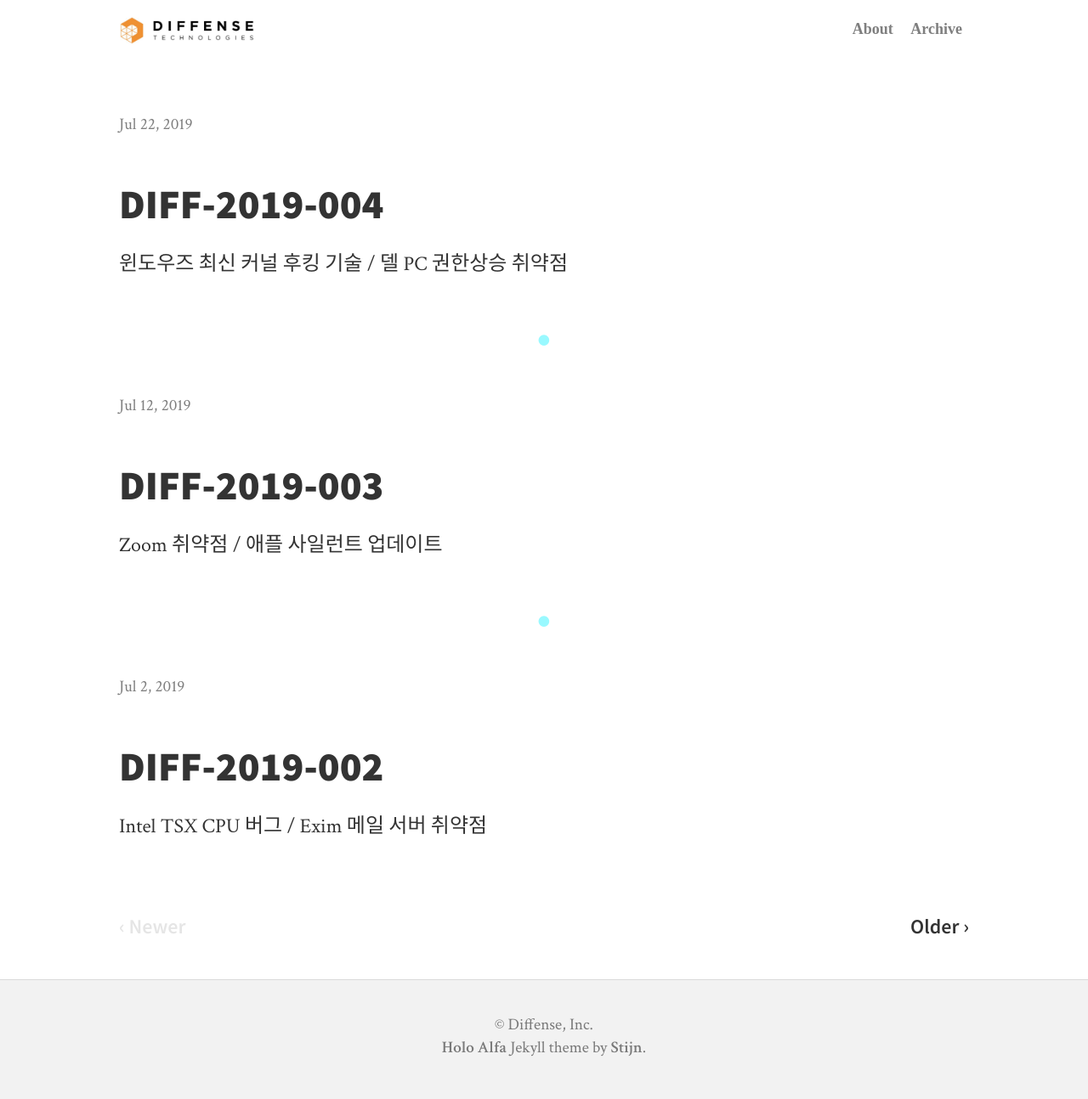
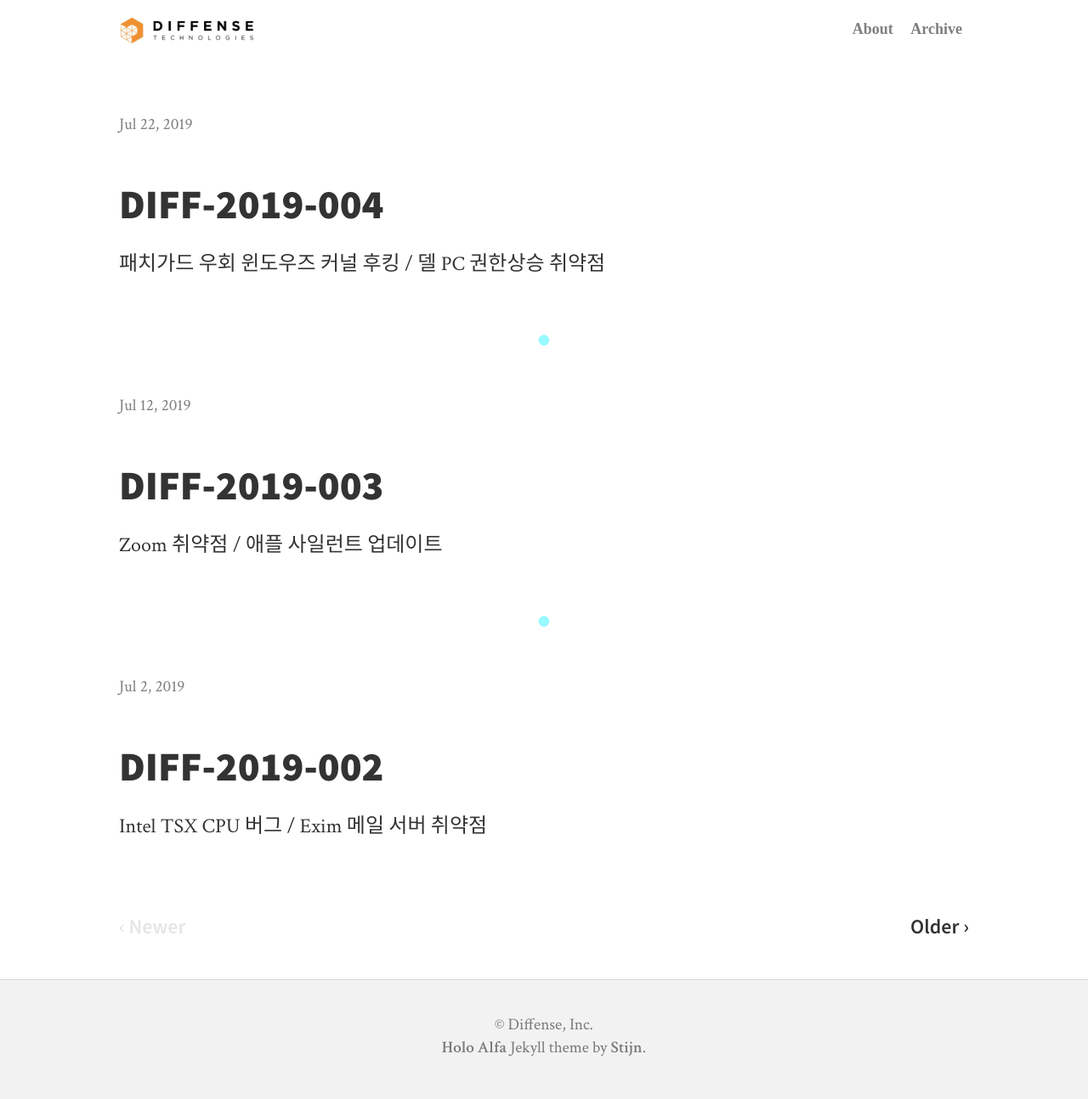
Before and after one commit to intellee/blog.diffense.co.kr, a Jekyll site: the page built from index.html, in a window 1280 px wide. Shown: the whole page at 85% size. Built offline with Jekyll 4.4.1, drawn with Linux system fonts in a browser that asks for light colours; nearby versions of some CDN libraries; the list of posts is cut into pages by our own code.

Commit message:
패치가드 우회

```diff
--- a/_posts/2019-07-22-WD.md
+++ b/_posts/2019-07-22-WD.md
@@ -1,7 +1,7 @@
 ---
 title: DIFF-2019-004
 
-summary: 윈도우즈 최신 커널 후킹 기술 /  델 PC 권한상승 취약점
+summary: 패치가드 우회 윈도우즈 커널 후킹 /  델 PC 권한상승 취약점
 
 author:
     name: Diffense
```
